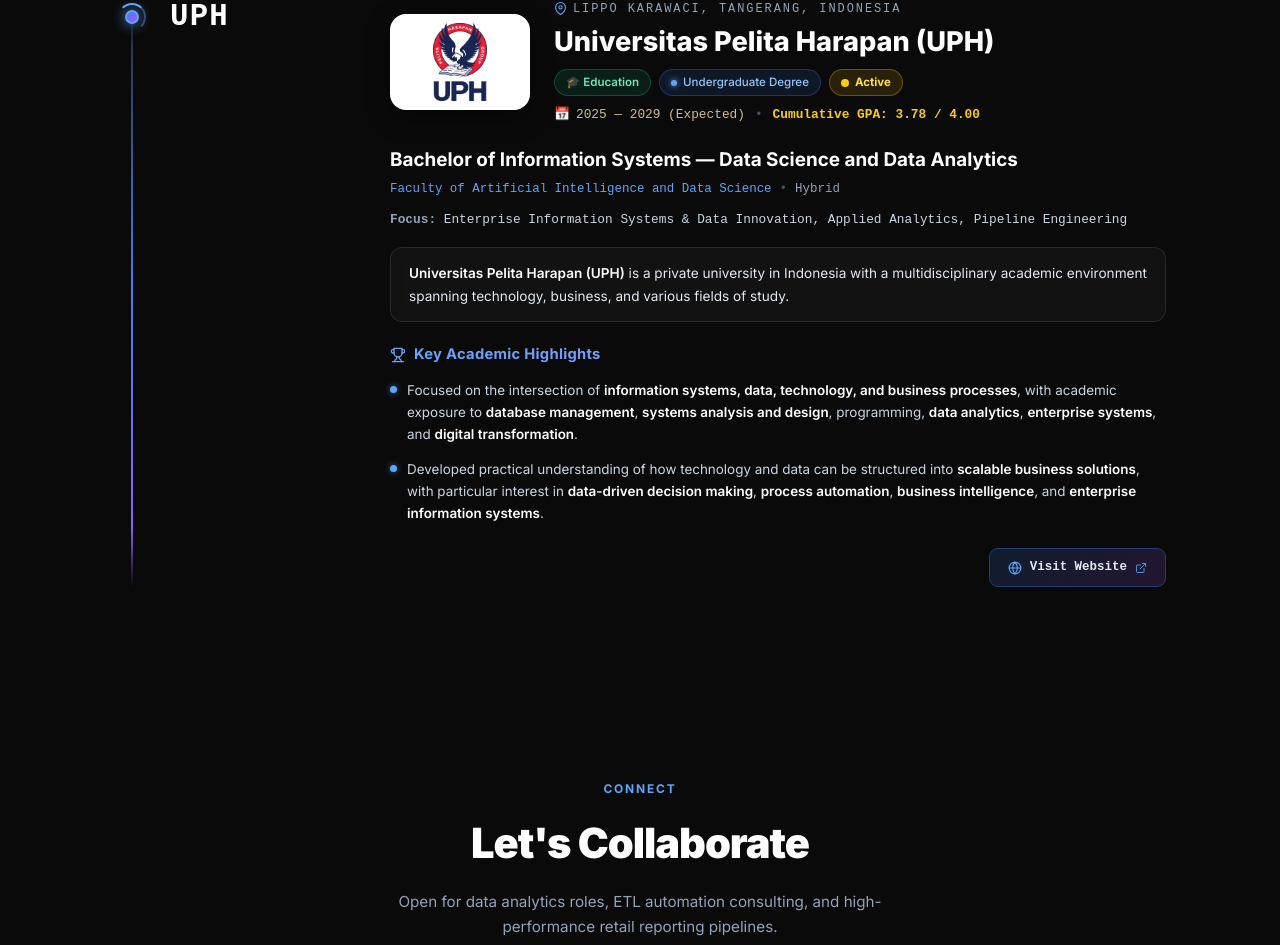
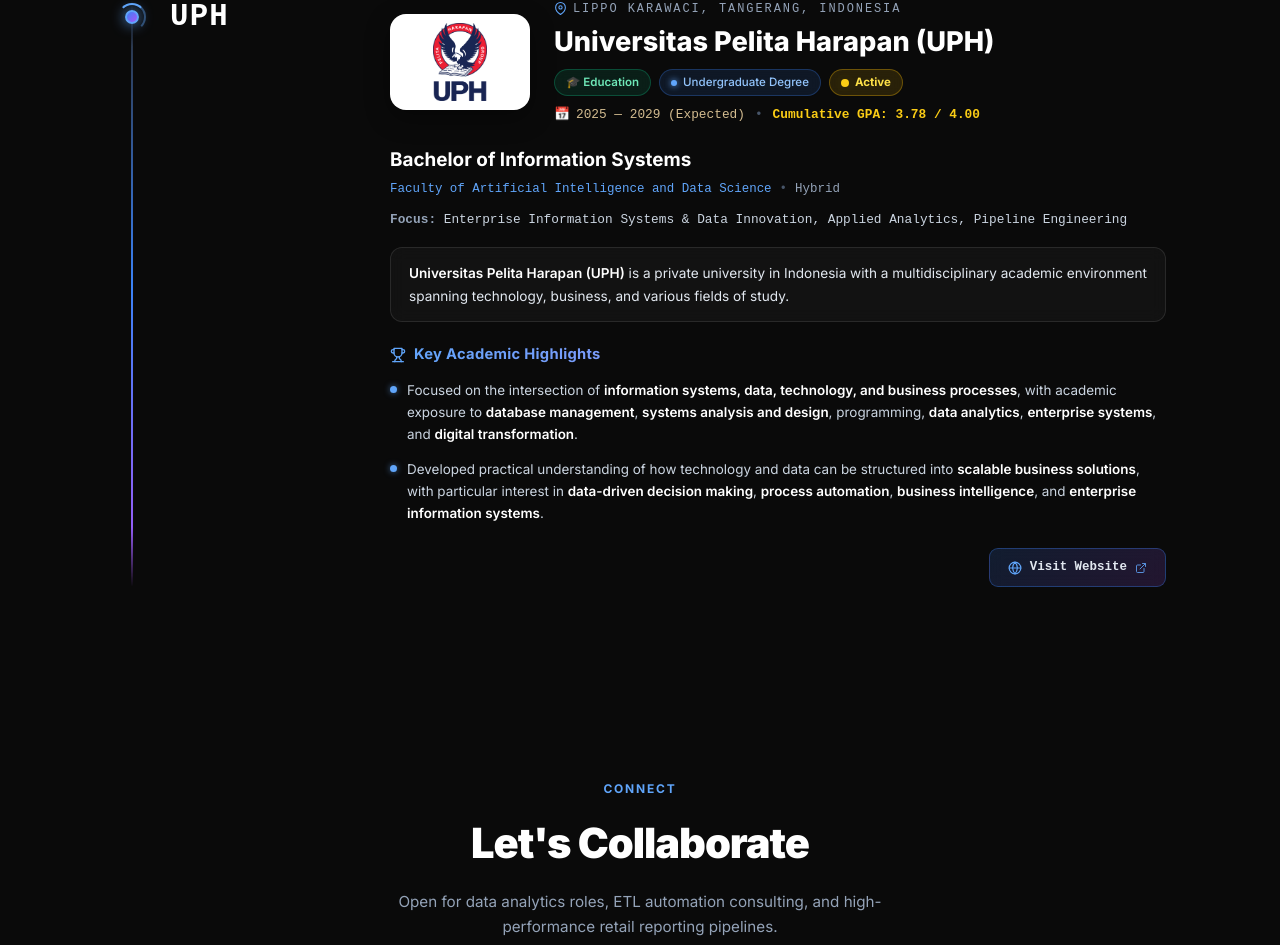
Before and after one commit to willylengkong/willylengkong-portfolio, a React (Vite) app: page / in a window 1280 px wide. Shown: the part 6873-7818 px from the top of the page. Built offline with nearby package versions, Linux system fonts and the light colour scheme.

Commit message:
feat(education): simplify degree title to Bachelor of Information Systems

```diff
--- a/src/data/portfolioData.js
+++ b/src/data/portfolioData.js
@@ -446,7 +446,7 @@
   period: "2025 — 2029 (Expected)",
   mode: "Hybrid",
   faculty: "Faculty of Artificial Intelligence and Data Science",
-  degree: "Bachelor of Information Systems — Data Science and Data Analytics",
+  degree: "Bachelor of Information Systems",
   type: "Undergraduate Degree",
   gpa: "3.78 / 4.00",
   location: "Lippo Karawaci, Tangerang, Indonesia",
```
